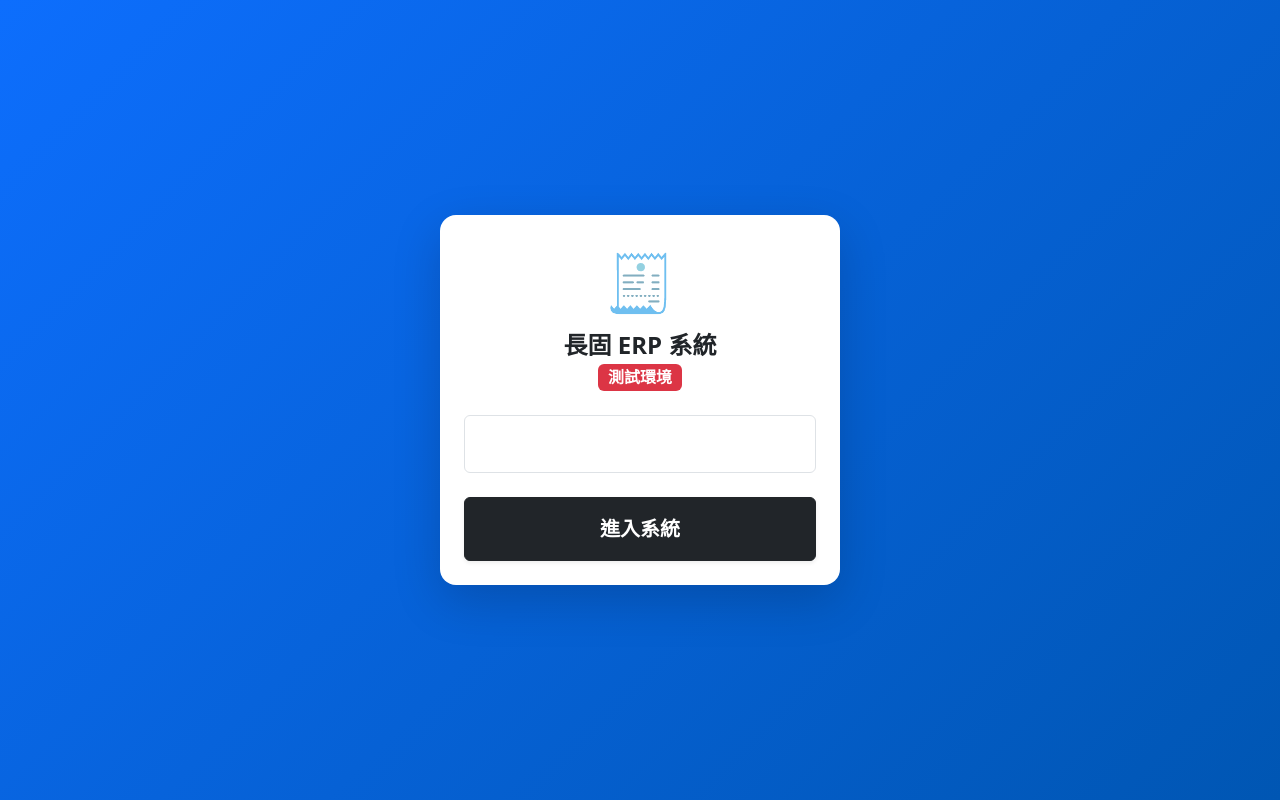
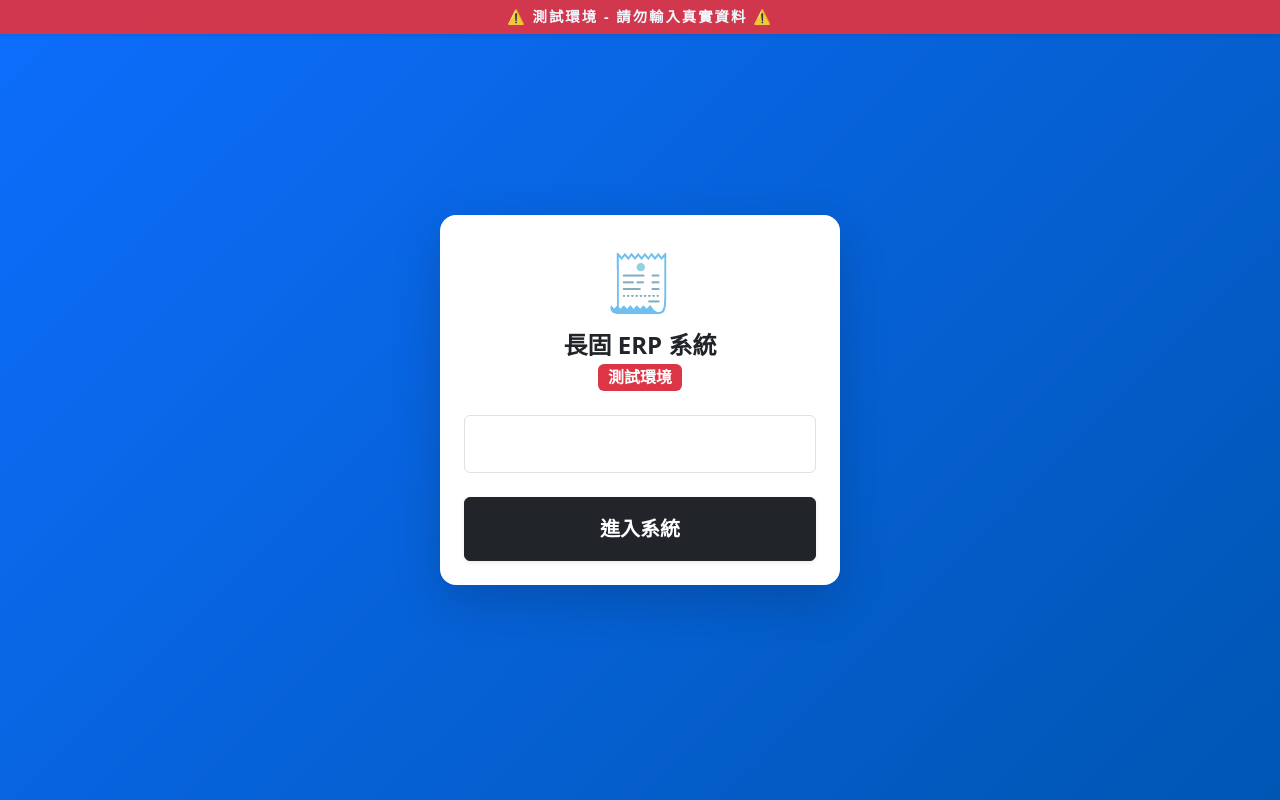
Before and after one commit to CarolLindes/changgu-erp-frontend, a plain HTML site: page index.html in a window 1280 px wide. Drawn offline with nearby package versions, Linux system fonts and the light colour scheme.

Commit message:
Update index.html

```diff
--- a/index.html
+++ b/index.html
@@ -5,7 +5,7 @@
   <meta name="viewport" content="width=device-width, initial-scale=1, maximum-scale=1, user-scalable=no, viewport-fit=cover">
 
   <!-- 🛑 【正式版上線請修改此區塊】開始 🛑 -->
-  <title>長固 ERP 系統 </title>
+  <title>長固 ERP 系統 (測試環境)</title>
   <!-- ↑↑↑ 【正式版上線請修改此區塊】結束 (請改回: 長固 ERP 系統) ↑↑↑ -->
 
   <link rel="icon" href="icon.png" type="image/png">
@@ -20,6 +20,15 @@
   <link href="style.css" rel="stylesheet">
 </head>
 <body class="no-scroll">
+
+  <!-- ========================================================================= -->
+  <!-- 🛑 【正式版上線請刪除此區塊】開始 🛑 -->
+  <!-- 下方這段是測試環境專用的紅色警告橫幅，移植到正式版時，請將本區塊連同註解整段刪除 ↓↓↓ -->
+  <div class="bg-danger text-white text-center fw-bold w-100 shadow-sm" style="position: fixed; top: 0; left: 0; z-index: 10900; padding: 6px 0; font-size: 0.9rem; letter-spacing: 2px; pointer-events: none; opacity: 0.95;">
+    ⚠️ 測試環境 - 請勿輸入真實資料 ⚠️
+  </div>
+  <!-- ↑↑↑ 【正式版上線請刪除此區塊】結束 ↑↑↑ -->
+  <!-- ========================================================================= -->
 
   <div id="bgSyncIndicator">☁️ 同步中...</div>
   <div id="toastBox">✅ 已同步</div>
```
